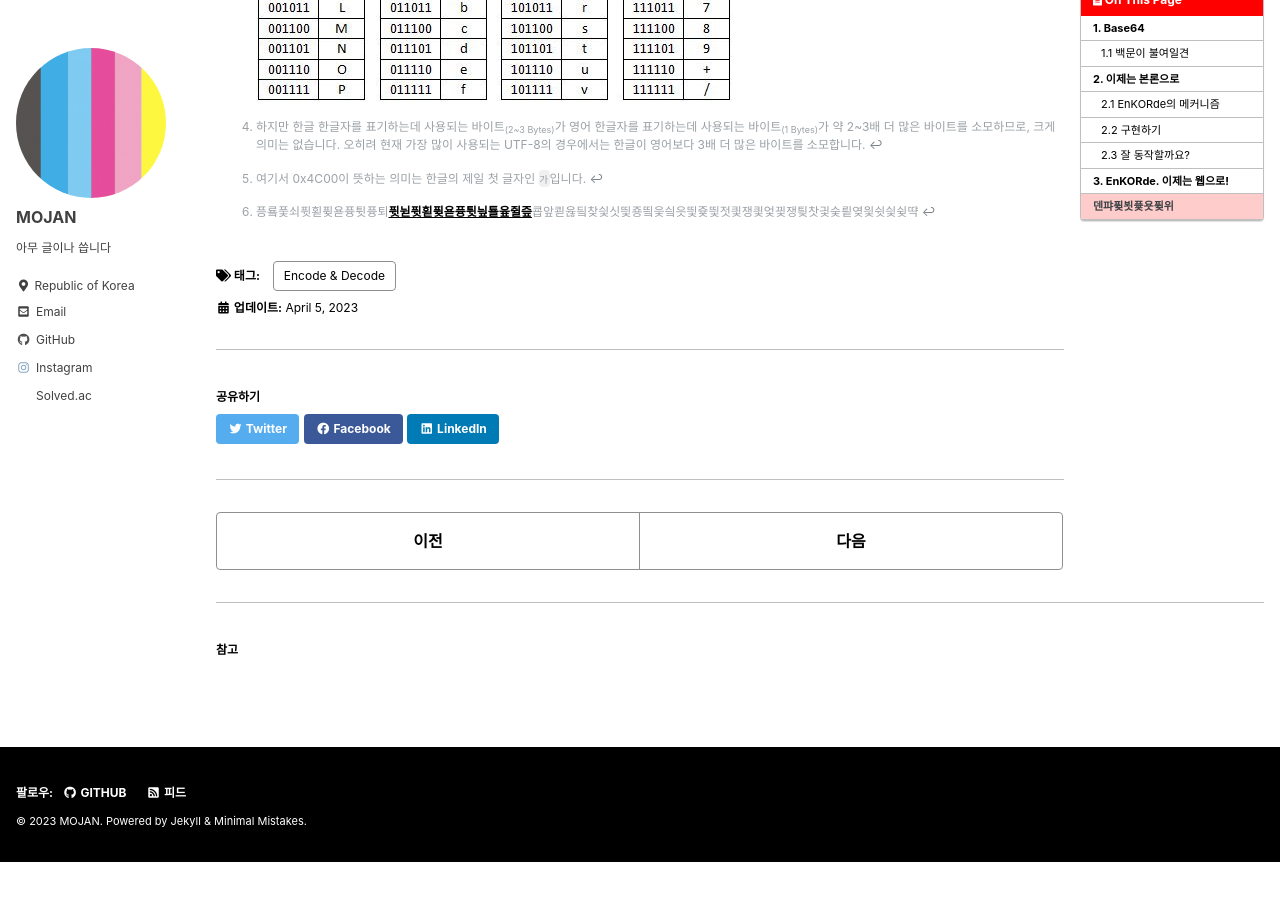
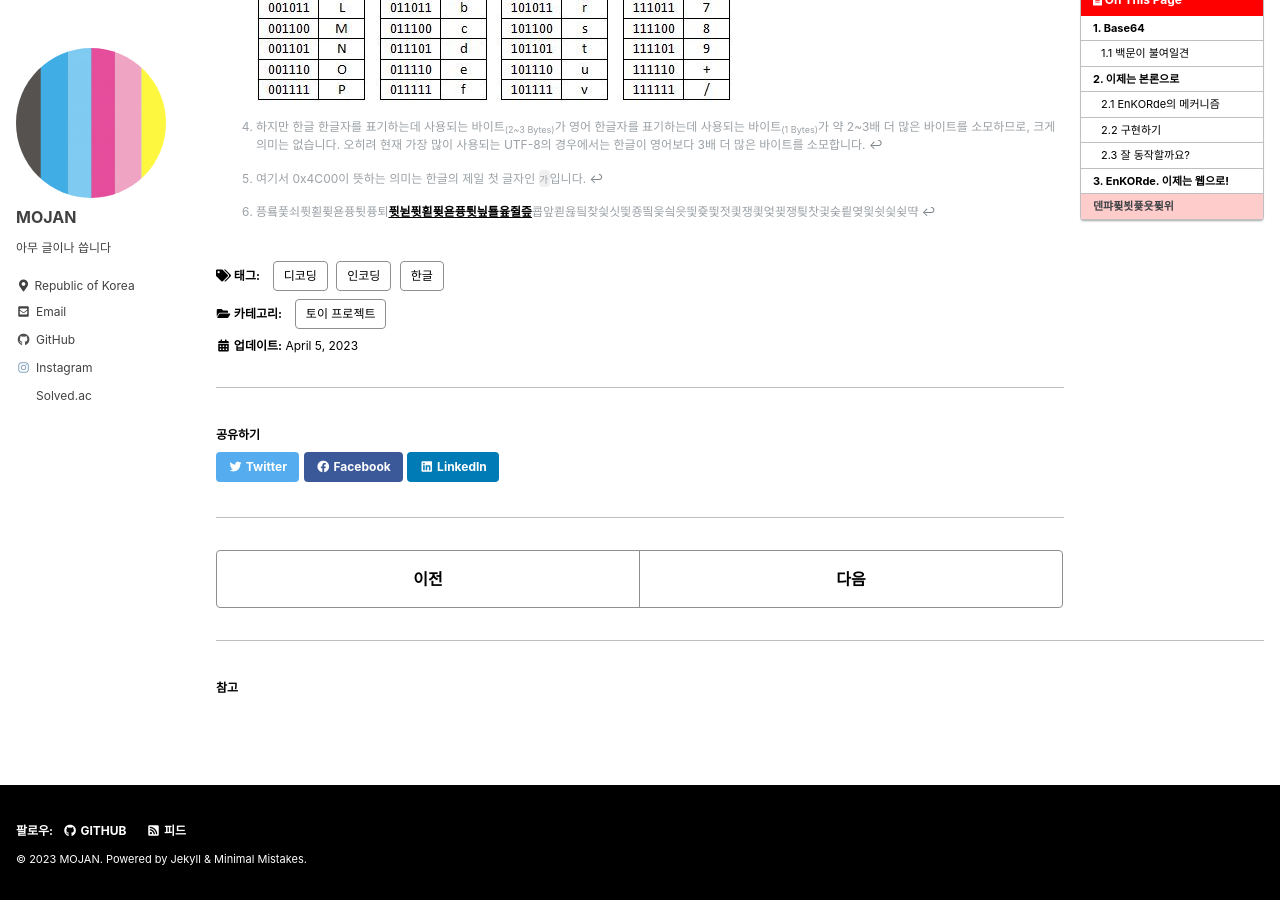
Before and after one commit to MOJAN3543/MOJAN3543.github.io, a Jekyll site: the page built from _posts/EncodeByKorean/2023-04-06-EncodeByKorean.md, in a window 1280 px wide and 900 px high, scrolled down 6380 px. Built offline with Jekyll 4.4.1, drawn with Linux system fonts in a browser that asks for light colours; cached includes are drawn as plain includes; before the commit the page ends 7242 px from its top, so only the background shows below that.

Commit message:
Update 2023-04-06-EncodeByKorean.md

```diff
--- a/_posts/EncodeByKorean/2023-04-06-EncodeByKorean.md
+++ b/_posts/EncodeByKorean/2023-04-06-EncodeByKorean.md
@@ -2,8 +2,10 @@
 title: "한글로 인코딩을 해보자! EnKORde"
 toc: true
 toc_sticky: true
+categories:
+  - 토이 프로젝트
 tags:
-- Encode & Decode
+  - [인코딩, 디코딩, 한글]
 last_modified_at: 2023-04-05
 ---
 ![이진수](https://github.com/MOJAN3543/MOJAN3543.github.io/blob/main/_posts/EncodeByKorean/EnKORdeTitle.png?raw=true "이진수")
```
